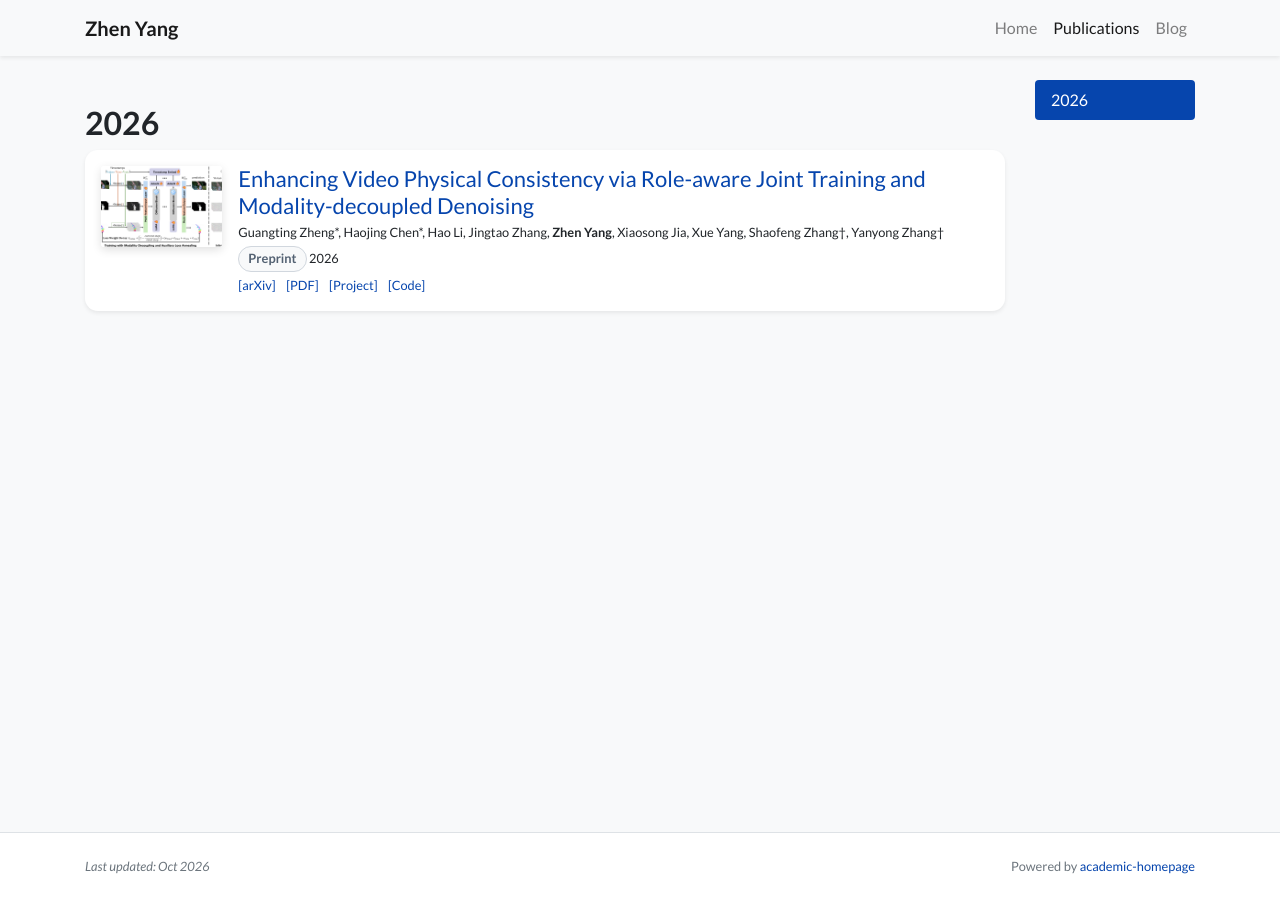
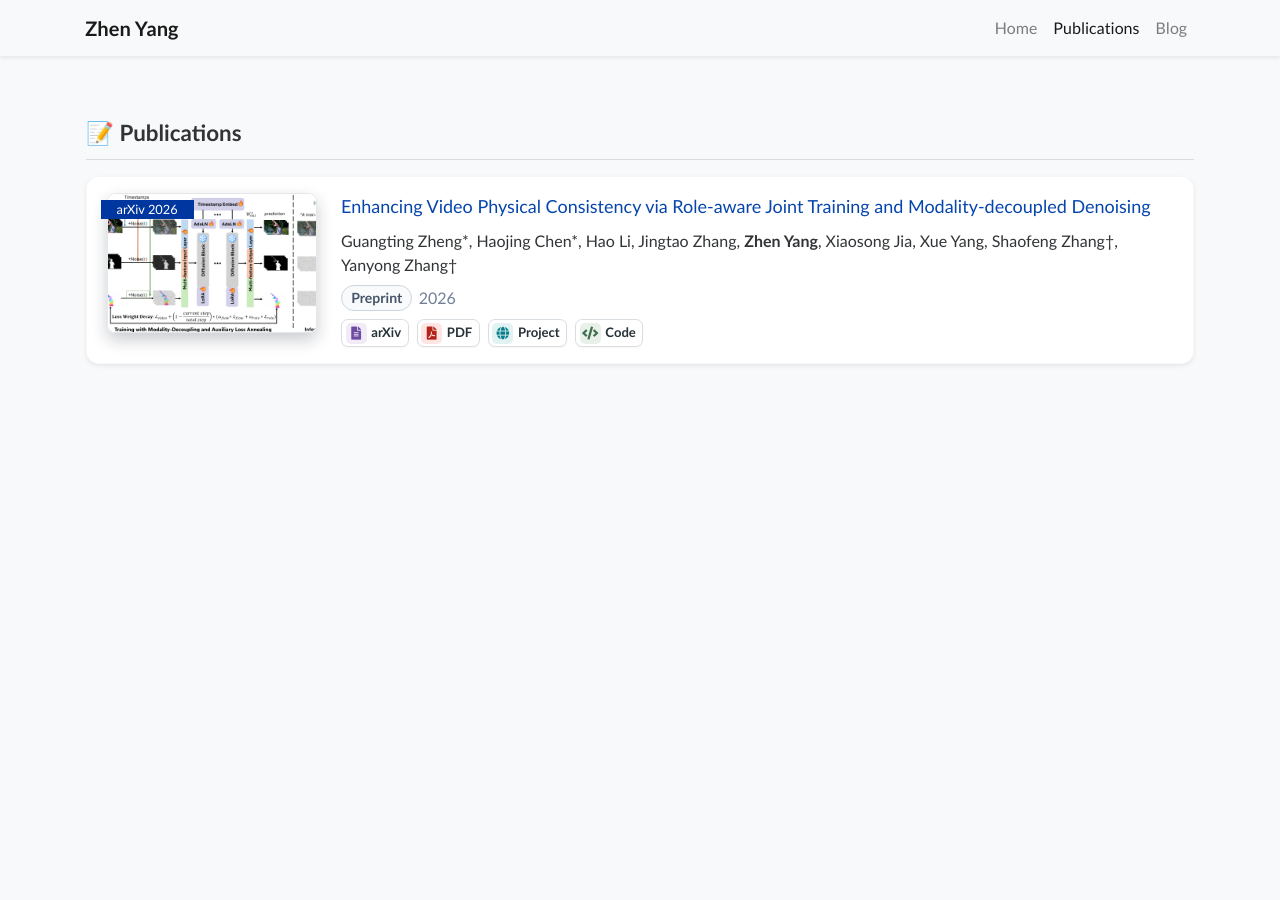
Before and after one commit to MichaelYeung2004/michaelyeung2004.github.io, a Jekyll site: the page built from _pages/publications.html, in a window 1280 px wide. Built offline with Jekyll 4.4.1, drawn with Linux system fonts in a browser that asks for light colours.

Commit message:
Reuse homepage publication cards on standalone page

```diff
--- /dev/null
+++ b/_includes/publications-section.html
@@ -0,0 +1,29 @@
+<section class="publications-panel" id="-publications" aria-label="Publications">
+{% if include.collapsible == false %}
+<div class="news-panel__head publications-panel__head--static" role="heading" aria-level="1"><span class="news-panel__title">📝 Publications</span></div>
+{% else %}
+<details open>
+<summary class="news-panel__head"><span class="news-panel__title">📝 Publications</span><span class="news-panel__chevron" aria-hidden="true"></span></summary>
+{% endif %}
+{% assign papers = site.data.publication_list | sort: 'date' | reverse %}
+{% for item in papers %}
+<div class="paper-box">
+  <div class="paper-box-image"><div>
+    <div class="badge">arXiv {{ item.year }}</div>
+    <img src="{{ item.cover | relative_url }}" data-full-src="{{ item.full_cover | relative_url }}" class="progressive-image" alt="Overview of the VPT method" width="630" height="420" decoding="async">
+  </div></div>
+  <div class="paper-box-text">
+    <p><a href="{{ item.links.arXiv }}">{{ item.title }}</a></p>
+    <p>{{ item.authors }}</p>
+    <div class="publication-meta"><span class="publication-venue publication-venue--preprint">{{ item.venue }}</span><span class="publication-year">{{ item.year }}</span></div>
+    <div class="publication-links">
+      <a class="publication-link publication-link--arxiv" href="{{ item.links.arXiv }}"><span class="publication-link__icon"><i class="fas fa-file-alt" aria-hidden="true"></i></span><span>arXiv</span></a>
+      <a class="publication-link publication-link--pdf" href="{{ item.links.PDF }}"><span class="publication-link__icon"><i class="fas fa-file-pdf" aria-hidden="true"></i></span><span>PDF</span></a>
+      <a class="publication-link publication-link--project" href="{{ item.links.Project }}"><span class="publication-link__icon"><i class="fas fa-globe" aria-hidden="true"></i></span><span>Project</span></a>
+      <a class="publication-link publication-link--code" href="{{ item.links.Code }}"><span class="publication-link__icon"><i class="fas fa-code" aria-hidden="true"></i></span><span>Code</span></a>
+    </div>
+  </div>
+</div>
+{% endfor %}
+{% unless include.collapsible == false %}</details>{% endunless %}
+</section>
--- a/_layouts/default.html
+++ b/_layouts/default.html
@@ -9,7 +9,7 @@ layout: compress
     {% include head/custom.html %}
   </head>
 
-  <body class="site-page{% if page.permalink == '/' %} homepage{% endif %}">
+  <body class="site-page{% if page.permalink == '/' %} homepage{% endif %}{% if page.permalink == '/publications/' %} publications-page{% endif %}">
 
     {% include browser-upgrade.html %}
     {% include masthead.html %}
--- a/_pages/publications.html
+++ b/_pages/publications.html
@@ -1,26 +1,9 @@
 ---
-layout: blog-shell
+layout: default
 title: Publications
 navbar_title: Publications
 permalink: /publications/
 lang: en
+author_profile: false
 ---
-{% assign publications = site.data.publication_list | sort: 'date' | reverse %}
-{% assign pubs_by_year = publications | group_by: 'year' %}
-<div class="row">
-  <div class="col-12 col-lg-10">
-    {% for year in pubs_by_year %}
-    <h2 class="pt-4" id="year-{{ year.name }}">{{ year.name }}</h2>
-    <div class="my-0 p-0 bg-white shadow-sm rounded-xl">
-      {% for item in year.items %}
-      {% include luost/publication_item.html item=item hide_bottom_border=forloop.last %}
-      {% endfor %}
-    </div>
-    {% endfor %}
-  </div>
-  <div class="col-2 d-none d-lg-block">
-    <div id="navbar-year" class="nav nav-pills flex-column sticky-top" style="top:80px">
-      {% for year in pubs_by_year %}<a class="nav-link d-block" href="#year-{{ year.name }}">{{ year.name }}</a>{% endfor %}
-    </div>
-  </div>
-</div>
+{% include publications-section.html collapsible=false %}
--- a/assets/css/main.scss
+++ b/assets/css/main.scss
@@ -50,7 +50,7 @@
     border: 1px solid rgba(0, 0, 0, .03);
     border-radius: .8rem;
     box-shadow: 0 2px 4px rgba(0, 0, 0, .075);
-    padding: 1.25em;
+    padding: 1em 1.25em;
     margin-bottom: 1.25em;
 
 
@@ -115,6 +115,11 @@
 .paper-box-text > p:first-of-type {
     font-size: 1.125em;
 }
+
+body.publications-page { background: #f8f9fa; min-height: 100vh; }
+.publications-page #main { max-width: 1140px; }
+.publications-page #main > .page { width: 100%; float: none; margin: 0; padding: 0; }
+.publications-panel .publications-panel__head--static { cursor: default; }
 
 /* News timeline adapted from Pan-Zihao/Pan-Zihao.github.io, scoped to News only. */
 .news-panel, .publications-panel {
```
Also changed, not shown: _pages/about.md (+1 -25 lines).
